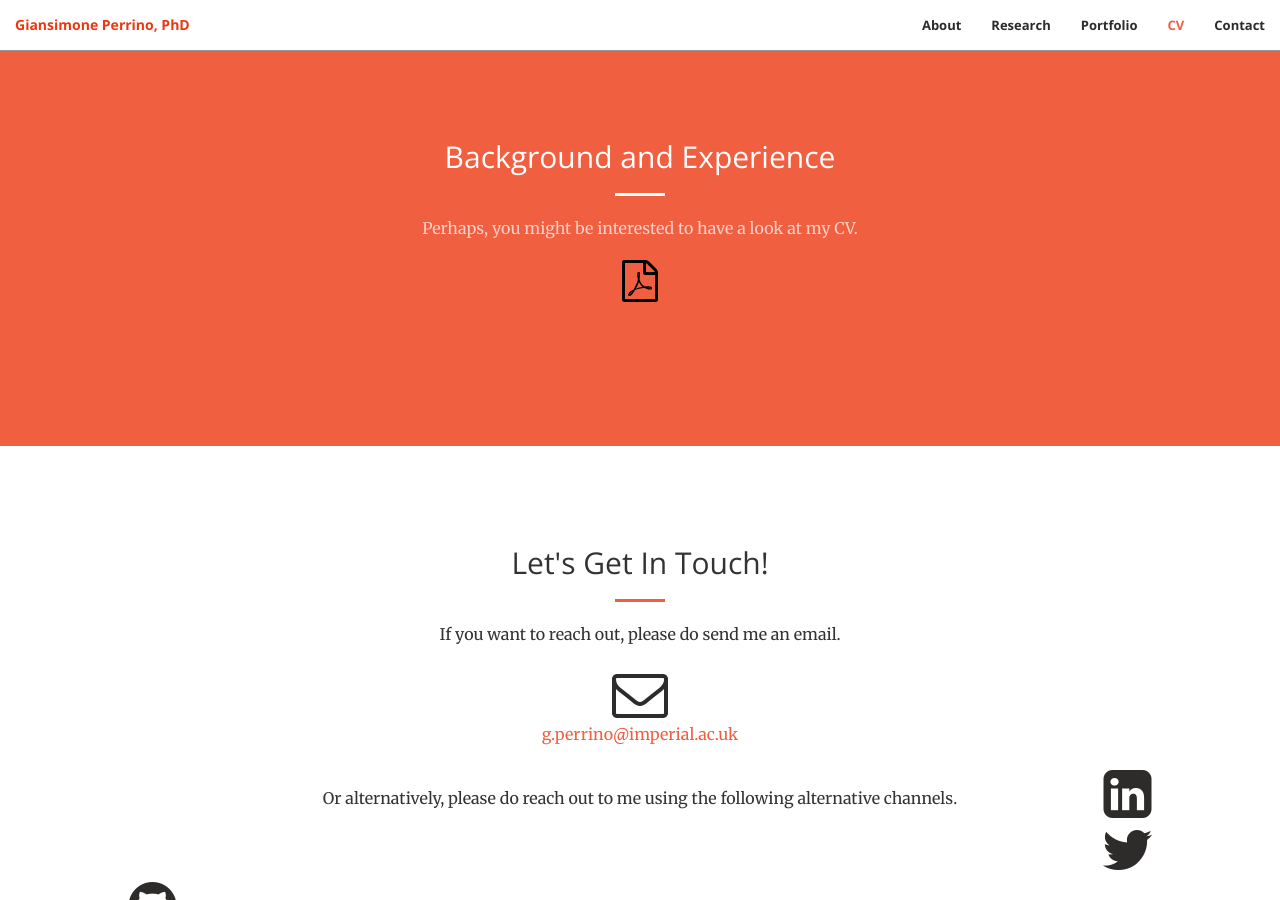
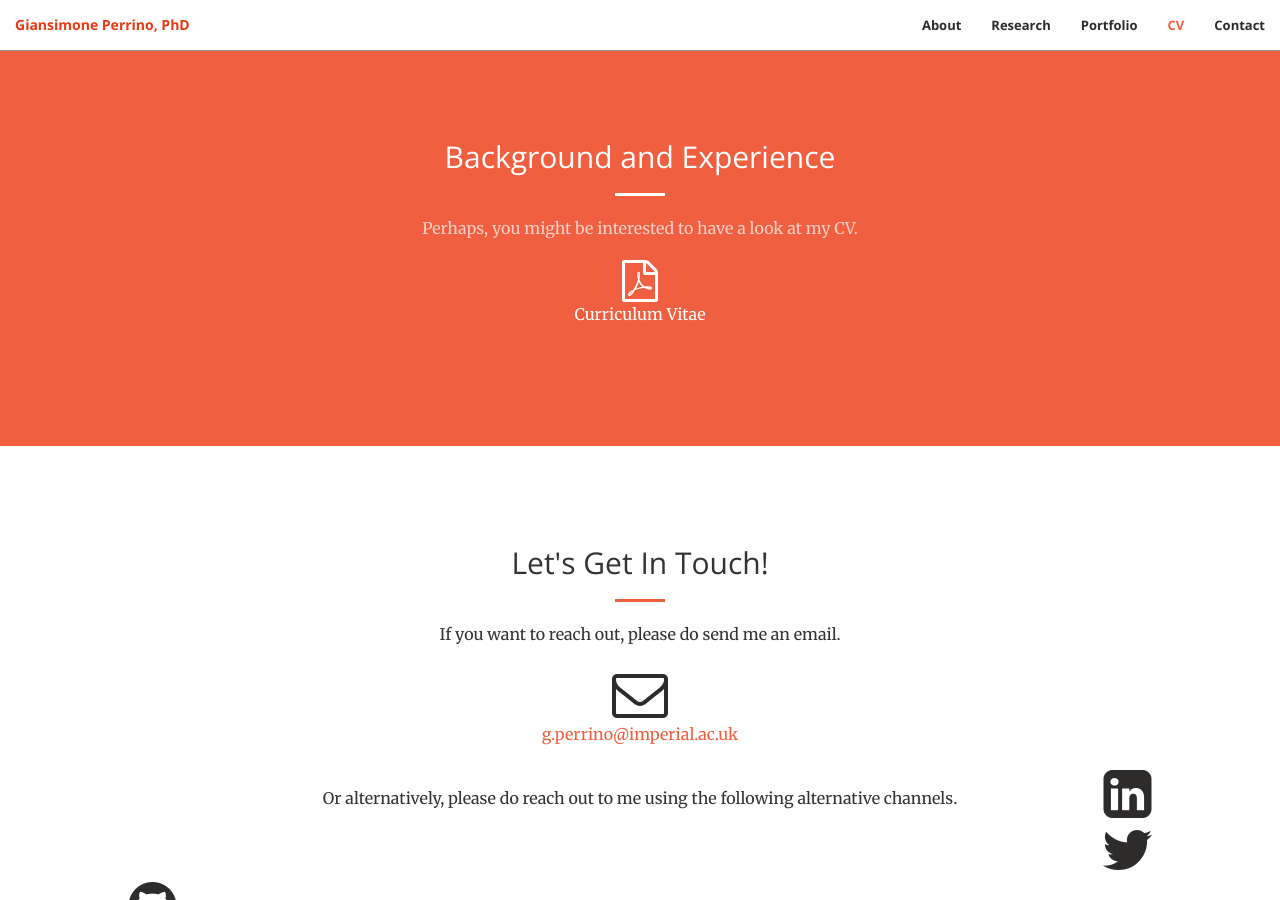
Before and after one commit to giansimone/giansimone.github.io, a Jekyll site: the page built from index.html, in a window 1280 px wide and 900 px high, scrolled down 2432 px. Built offline with Jekyll 4.4.1, drawn with Linux system fonts in a browser that asks for light colours.

Commit message:
FIx colour for CV icon.

```diff
--- a/_includes/cv.html
+++ b/_includes/cv.html
@@ -5,8 +5,8 @@
                 <h2 class="section-heading">Background and Experience</h2>
                 <hr class="light">
                 <p class="text-faded-center">Perhaps, you might be interested to have a look at my CV.</p>
-                <a href="#">
-                <i class="fa fa-file-pdf-o fa-3x wow bounceIn" style="color:black" data-wow-delay=".1s"></i>
+                <a href="#" style="color:white">
+                <i class="fa fa-file-pdf-o fa-3x wow bounceIn" data-wow-delay=".1s"></i>
                 <p>Curriculum Vitae</p>
                 </a>
             </div>
```
